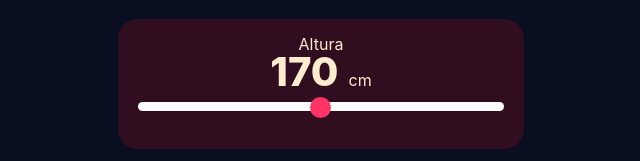
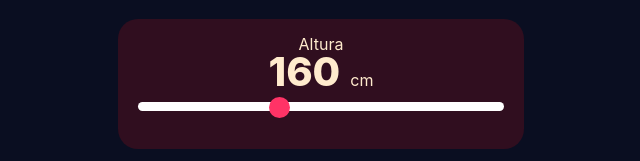
Before and after one commit to alejahndro02/indiceCoorporal, an Angular app: page / in a window 1280 px wide. Shown: the part 278-439 px from the top of the page, without its empty margins (319-959 px from the left). Built offline with nearby package versions, Linux system fonts and the light colour scheme.

Commit message:
Se utilizo la variable altura y el metodo cambiarAltura para hacer dinamico el input tipo range

```diff
--- a/src/app/components/inicio/inicio.component.html
+++ b/src/app/components/inicio/inicio.component.html
@@ -25,10 +25,10 @@
                     <div class="contenedor">
                         <p>Altura</p>
                         <div class="numero">
-                            <span>170</span>
+                            <span>{{altura}}</span>
                             <span class="cm">cm</span>
                         </div>
-                        <input type="range" class="form-range"><br>
+                        <input type="range" (input)="cambiarAltura($event)" [value]="altura" min="120" max="230" class="form-range"><br>
                     </div>
                 </div>
             </div>
```
